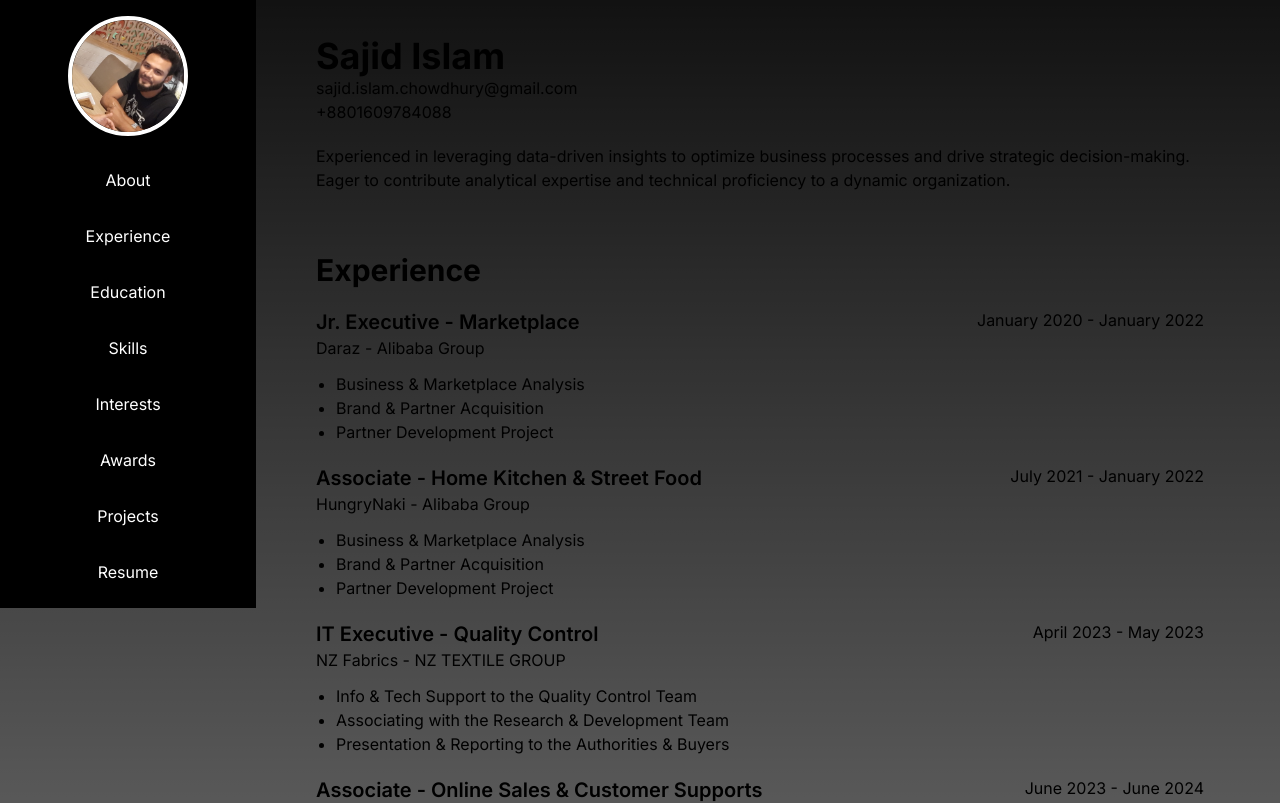
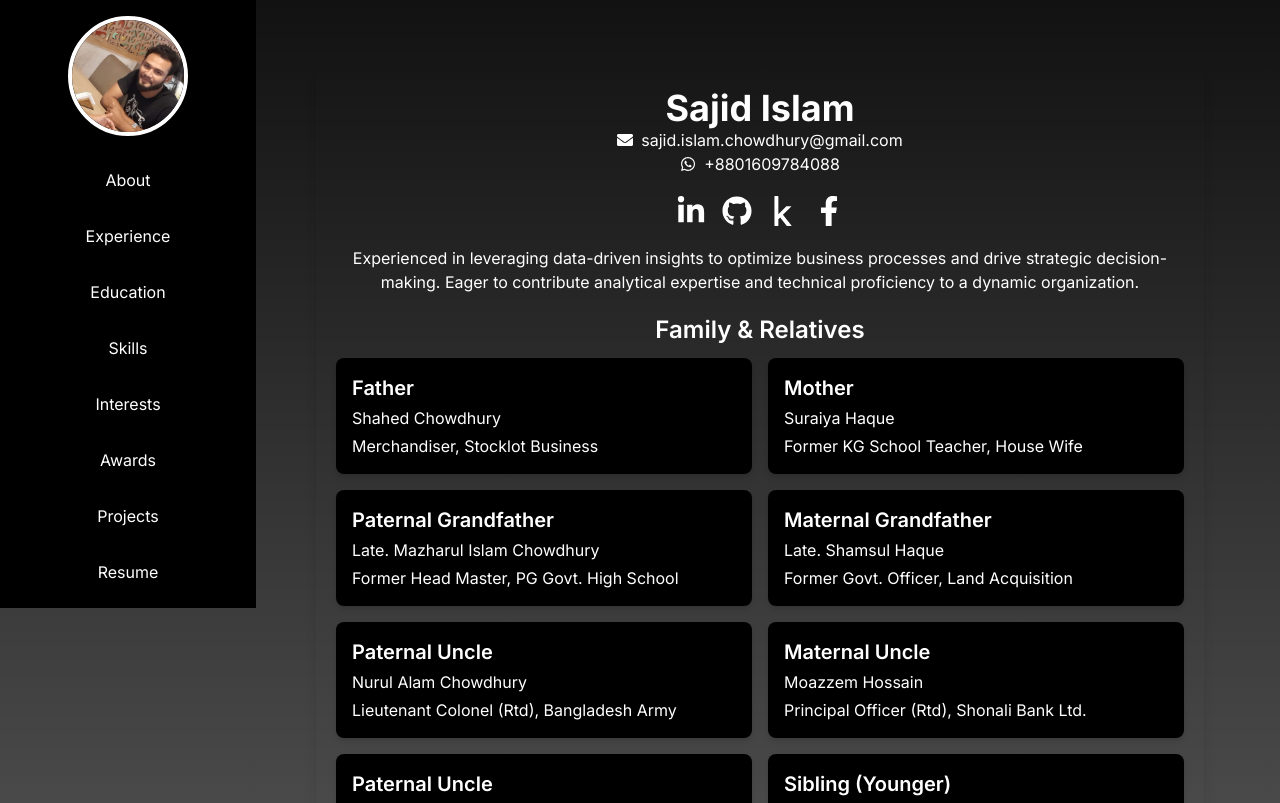
Before and after one commit to saajiidi/example-app-nextjs, a Next.js app: page / in a window 1280 px wide. Shown: the top 803 px of the page. Built offline with nearby package versions, Linux system fonts and the light colour scheme.

Commit message:
about updated

```diff
--- a/package.json
+++ b/package.json
@@ -15,7 +15,8 @@
   "dependencies": {
     "next": "14.2.3",
     "react": "^18",
-    "react-dom": "^18"
+    "react-dom": "^18",
+    "react-icons": "^5.2.1"
   },
   "devDependencies": {
     "@types/node": "^20",
@@ -25,7 +26,7 @@
     "eslint-config-next": "14.2.3",
     "gh-pages": "^6.1.1",
     "postcss": "^8",
-    "tailwindcss": "^3.4.1",
+    "tailwindcss": "^3.4.4",
     "typescript": "^5"
   }
 }
--- a/src/app/components/About.tsx
+++ b/src/app/components/About.tsx
@@ -1,60 +1,144 @@
-// components/About.js
 import React from "react";
+import Link from "next/link";
+import {
+  FaEnvelope,
+  FaWhatsapp,
+  FaLinkedinIn,
+  FaGithub,
+  FaKaggle,
+  FaFacebookF,
+} from "react-icons/fa";
+
+// Social links array
+const socialLinks = [
+  {
+    href: "https://www.linkedin.com/in/sajidislamchowdhury/",
+    icon: FaLinkedinIn,
+  },
+  { href: "https://github.com/saajiidi", icon: FaGithub },
+  { href: "https://www.kaggle.com/saajiidi", icon: FaKaggle },
+  {
+    href: "https://www.facebook.com/Islam.Sajid.Chowdhury/",
+    icon: FaFacebookF,
+  },
+];
+
+// Family background array
+const familyAndRelatives = [
+  {
+    relation: "Father",
+    name: "Shahed Chowdhury",
+    occupation: "Merchandiser, Stocklot Business",
+  },
+  {
+    relation: "Mother",
+    name: "Suraiya Haque",
+    occupation: "Former KG School Teacher, House Wife",
+  },
+  {
+    relation: "Paternal Grandfather",
+    name: "Late. Mazharul Islam Chowdhury",
+    occupation: "Former Head Master, PG Govt. High School",
+  },
+  {
+    relation: "Maternal Grandfather",
+    name: "Late. Shamsul Haque",
+    occupation: "Former Govt. Officer, Land Acquisition",
+  },
+  {
+    relation: "Paternal Uncle",
+    name: "Nurul Alam Chowdhury",
+    occupation: "Lieutenant Colonel (Rtd), Bangladesh Army",
+  },
+  {
+    relation: "Maternal Uncle",
+    name: "Moazzem Hossain",
+    occupation: "Principal Officer (Rtd), Shonali Bank Ltd.",
+  },
+  {
+    relation: "Paternal Uncle",
+    name: "Farid Ahmed Chowdhury",
+    occupation: "Head of Philosophy Dept. Chittagong College",
+  },
+  {
+    relation: "Sibling (Younger)",
+    name: "Sakib Islam",
+    occupation:
+      "Studied Fashion and Apparel Design at BUFT",
+    link: "https://www.facebook.com/profile.php?id=61558077623189",
+  },
+];
 
 const About = () => {
   return (
-    <section className="p-3 lg:p-5 flex items-center" id="about">
-      <div className="w-full">
-        <h1 className="mb-0 text-4xl font-bold">
+    <section
+      className="p-3 lg:p-5 flex flex-col items-center text-white"
+      id="about"
+    >
+      <div className="w-full p-5 rounded-lg shadow-lg">
+        <h1 className="mb-0 text-4xl font-bold text-center">
           Sajid <span className="text-primary">Islam</span>
         </h1>
-        <div className="mb-5 text-primary">
-          <p>
-            <i className="far fa-envelope"></i>
-            <a href="mailto:sajid.islam.chowdhury@gmail.com">
+        <div className="mb-5 text-primary text-center">
+          <p className="flex justify-center items-center">
+            <FaEnvelope className="inline mr-2" />
+            <a
+              href="mailto:sajid.islam.chowdhury@gmail.com"
+              className="text-white"
+            >
               sajid.islam.chowdhury@gmail.com
             </a>
           </p>
-          <p>
-            <i className="fab fa-whatsapp"></i>
-            <a href="tel:+880609784088">+8801609784088</a>
+          <p className="flex justify-center items-center">
+            <FaWhatsapp className="inline mr-2" />
+            <a href="tel:+880609784088" className="text-white">
+              +8801609784088
+            </a>
           </p>
         </div>
-        <p className="mb-5">
+
+        <div className="social-icons flex justify-center space-x-4 mb-5">
+          {socialLinks.map(({ href, icon: Icon }, index) => (
+            <a
+              key={index}
+              href={href}
+              target="_blank"
+              className="text-white text-3xl hover:scale-110 transition-transform"
+            >
+              <Icon />
+            </a>
+          ))}
+        </div>
+
+        <p className="mb-5 text-center">
           Experienced in leveraging data-driven insights to optimize business
           processes and drive strategic decision-making. Eager to contribute
           analytical expertise and technical proficiency to a dynamic
           organization.
         </p>
-        <div className="social-icons flex space-x-4">
-          <a
-            href="https://www.linkedin.com/in/sajidislamchowdhury/"
-            target="_blank"
-            className="text-blue-600"
-          >
-            <i className="fab fa-linkedin-in"></i>
-          </a>
-          <a
-            href="https://github.com/saajiidi"
-            target="_blank"
-            className="text-gray-800"
-          >
-            <i className="fab fa-github"></i>
-          </a>
-          <a
-            href="https://www.kaggle.com/saajiidi"
-            target="_blank"
-            className="text-blue-500"
-          >
-            <i className="fab fa-kaggle"></i>
-          </a>
-          <a
-            href="https://www.facebook.com/Islam.Sajid.Chowdhury/"
-            target="_blank"
-            className="text-blue-700"
-          >
-            <i className="fab fa-facebook-f"></i>
-          </a>
+
+        <h2 className="text-2xl font-semibold mb-3 text-center">
+          Family & Relatives
+        </h2>
+        <div className="grid grid-cols-2 gap-4">
+          {familyAndRelatives.map((member, index) => (
+            <div key={index} className="p-4 bg-black rounded-lg shadow-md">
+              <h3 className="mb-1 text-xl font-semibold">{member.relation}</h3>
+              <p className="mb-1">{member.name}</p>
+              <p>{member.occupation}</p>
+              {member.link && (
+                <Link href={member.link} legacyBehavior>
+                  <a
+                    className="text-primary"
+                    target="_blank"
+                    rel="noopener noreferrer"
+                  >
+                    Owner - Gear Master
+                  </a>
+                </Link>
+              )}
+            </div>
+          ))}
         </div>
       </div>
     </section>
--- a/src/app/components/NavBar.tsx
+++ b/src/app/components/NavBar.tsx
@@ -12,17 +12,16 @@ export default function NavBar() {
   };
 
   return (
-    <nav className="fixed top-0 left-0 w-full lg:w-64 bg-black text-white flex flex-col items-center z-50 p-4">
+    <nav className="fixed top-0 left-0 w-full lg:w-64 bg-black text-white flex flex-col items-center z-50 p-2 lg:p-4">
       <div className="flex items-center justify-between w-full lg:flex-col">
         <a href="#page-top" className="flex items-center lg:flex-col lg:mb-4">
           <Image
             src={profilePic}
             alt="Sajid Islam"
-            className="rounded-full border-4 border-white mr-3 lg:mr-0 lg:mb-2"
+            className="hidden lg:block rounded-full border-4 border-white mr-3 lg:mr-0 lg:mb-2"
             width={120}
             height={120}
           />
-
         </a>
         <button
           className="lg:hidden block text-white"
--- a/src/app/page.tsx
+++ b/src/app/page.tsx
@@ -1,4 +1,3 @@
-// pages/index.tsx
 import "./styles.css";
 import NavBar from "./components/NavBar";
 import About from "./components/About";
@@ -11,10 +10,10 @@ import Projects from "./components/Projects";
 
 export default function Home() {
   return (
-    <div className="flex flex-col lg:flex-row">
+    <div>
       <NavBar />
-      <main className="container">
-        <div className="">
+      <main className="container mx-auto p-4">
+        <div className="content-wrapper">
           <About />
           <Experience />
           <Education />
--- a/src/app/styles.css
+++ b/src/app/styles.css
@@ -12,6 +12,7 @@ body {
   max-width: 1200px;
   margin: 0 auto;
   padding: 1rem;
+  transition: padding-left 0.3s;
 }
 
 .content-wrapper {
@@ -40,7 +41,7 @@ nav {
 
 @media (min-width: 1024px) {
   .container {
-    padding-left: 16rem;
+    padding-left: 16rem; /* Make space for the fixed navbar */
   }
 }
 
```
Also changed, not shown: 1 other file (tests, documents, lock files or other folders).
